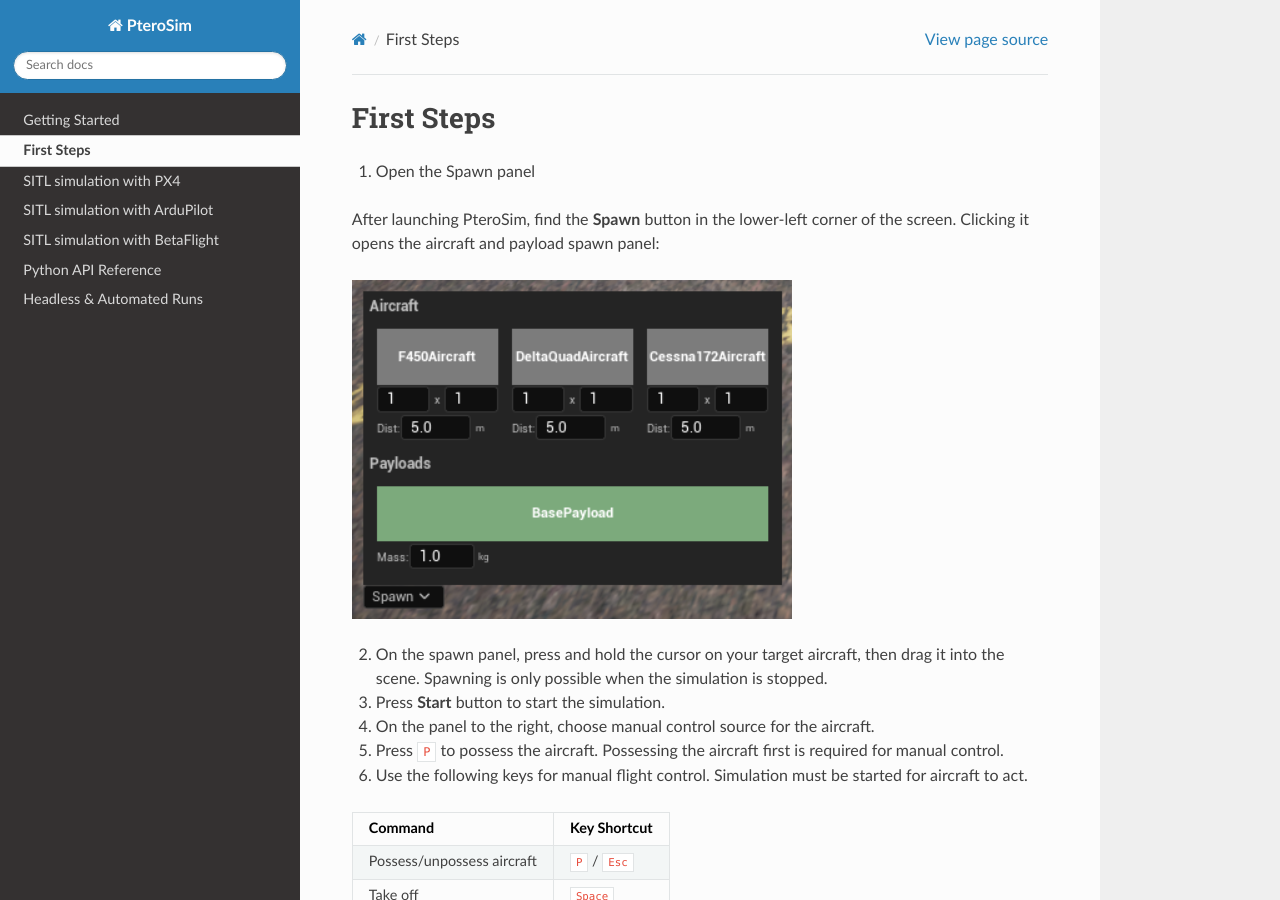
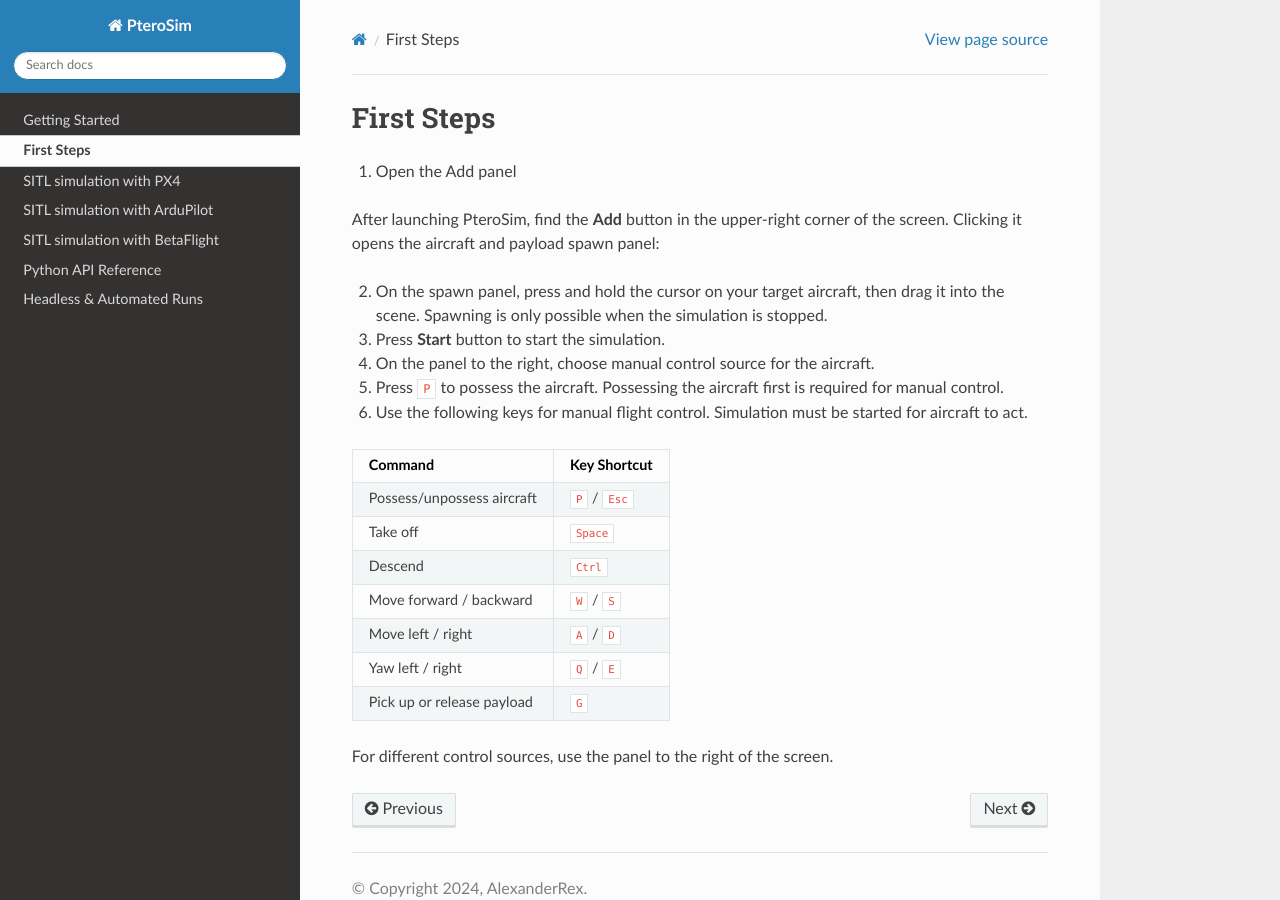
Before and after one commit to AlexanderRex/PteroSimDocs, a Sphinx documentation site: the page built from docs/source/first_steps.rst, in a window 1280 px wide and 900 px high. Built offline with Sphinx 7.4.7 and the Read the Docs theme 3.1.0, drawn with Linux system fonts in a browser that asks for light colours.

Commit message:
docs: update first steps add button

```diff
--- a/docs/source/first_steps.rst
+++ b/docs/source/first_steps.rst
@@ -1,14 +1,10 @@
 First Steps
 ===========
 
-1. Open the Spawn panel
+1. Open the Add panel
 
-After launching PteroSim, find the **Spawn** button in the lower-left corner of the screen.
+After launching PteroSim, find the **Add** button in the upper-right corner of the screen.
 Clicking it opens the aircraft and payload spawn panel:
-
-.. image:: Images/spawn_panel.png
-   :alt: Aircraft and payload spawn panel
-   :class: no-float-left
 
 2. On the spawn panel, press and hold the cursor on your target aircraft, then drag it into the scene. Spawning is only possible when the simulation is stopped.
 
@@ -41,7 +37,3 @@
      - ``G``
 
 For different control sources, use the panel to the right of the screen.
-
-.. image:: Images/control_source_panel.png
-   :alt: Right-side panel with aircraft control source selector
-   :class: no-float-left
```
